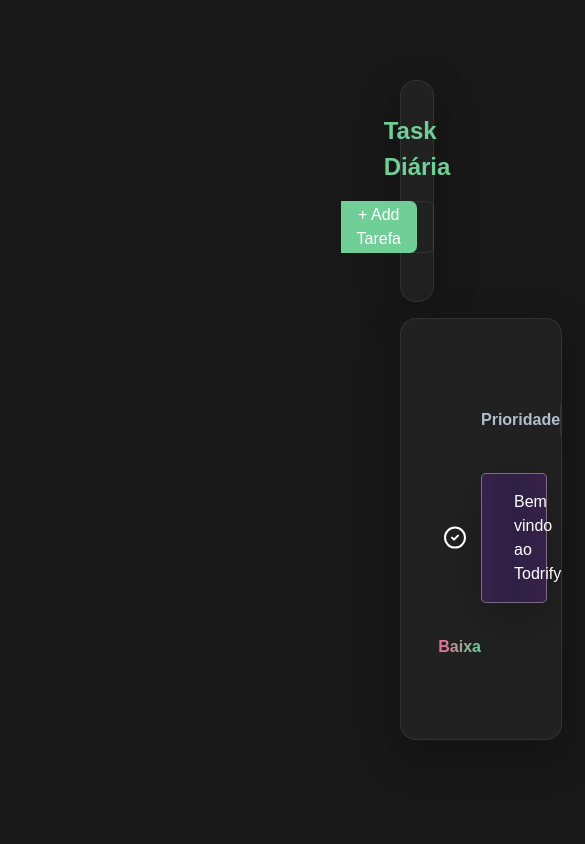
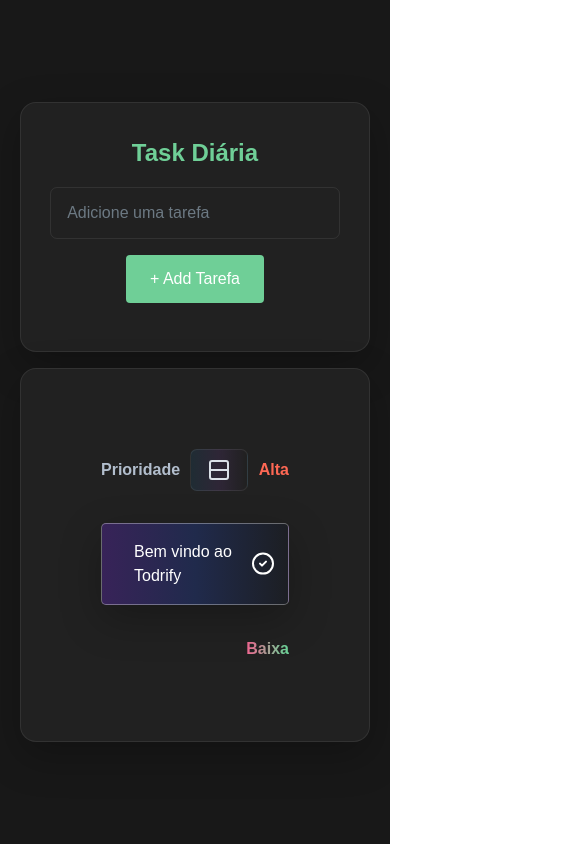
Before and after one commit to LipeMachado/Todrify, a React (Vite) app: page / in a window 390 px wide. Shown: the top 844 px of the page, 585 px wide, since content can reach past the window. Built offline with nearby package versions, Linux system fonts and the light colour scheme.

Commit message:
Add responsive

```diff
--- a/src/App.tsx
+++ b/src/App.tsx
@@ -118,17 +118,17 @@
   return (
     <>
       <Toaster />
-      <div className="min-h-screen py-20 px-[25rem] bg-bg3 overflow-hidden">
+      <div className="min-h-screen flex flex-col justify-center px-5 xl:px-80 py-10 lg:py-20 bg-bg3 overflow-hidden">
         <form
           onSubmit={handleSubmit}
           className="flex flex-col items-center bg-bg2 border-[1px] border-icons3 rounded-2xl mb-4 py-8 px-4 shadow-shadow3"
         >
           <h1
-            className="text-clamph1 font-extrabold text-primaryGreen"
+            className="text-clamph1 font-extrabold text-primaryGreen select-none"
           >
             Task Diária
           </h1>
-          <div className="my-4 mx-0 relative text-clampinput w-3/5 flex items-center justify-center text-gray-2">
+          <div className="my-4 mx-0 relative text-clampinput w-11/12 sm:w-3/5 flex-col sm:flex-row flex gap-4 sm:gap-0 items-center justify-center text-gray-2">
             <input
               type="text"
               value={value}
@@ -138,7 +138,7 @@
             />
             <div>
               <button
-                className="absolute top-0 right-0 cursor-pointer py-0 px-4 border-none bg-primaryGreen h-full rounded-r-[7px] text-white text-clampinputbutton transition-colors hover:bg-primary2"
+                className="block sm:absolute top-0 right-0 cursor-pointer py-3 px-6 sm:py-0 sm:px-4 border-none bg-primaryGreen h-full rounded sm:rounded-r-[7px] text-white text-clampinputbutton transition-colors hover:bg-primary2"
               >
                 + Add Tarefa
               </button>
@@ -150,18 +150,18 @@
           <SortableContext items={todos.map((todo) => todo.id)}>
             <ul className="overflow-hidden bg-bg2 p-[5rem] rounded-2xl shadow-shadow3 border-[1px] border-icons3">
               <div className="flex justify-between items-center mb-8">
-                <p className="text-clampinput font-semibold text-gray-2">
+                <p className="text-clampinput font-semibold text-gray-2 select-none">
                   Prioridade
                 </p>
                 <div className="">
                   <button
-                    className="py-[.5rem] px-4 rounded-[7px] bg-buttonGradient11 border-[1px] border-icons3 text-clampinputbutton cursor-pointer text-gray-1 transition-colors"
+                    className="py-[.5rem] px-4 rounded-[7px] bg-gradient-to-r from-[rgba(25,151,222,0.1)] via-[rgba(168,85,247,0.1)] border-[1px] border-icons3 text-clampinputbutton cursor-pointer text-gray-1 transition-colors"
                     onClick={gridHandler}
                   >
                     {toggleGrid ? <Columns /> : <Rows />}
                   </button>
                 </div>
-                <p className="text-clampinput font-semibold text-danger">Alta</p>
+                <p className="text-clampinput font-semibold text-danger select-none">Alta</p>
               </div>
               <div className={`${toggleGrid ? 'grid gap-4' : 'flex flex-col gap-2'} grid-cols-1 sm:grid-cols-2 transition-all`}>
                 {
--- a/src/components/List.tsx
+++ b/src/components/List.tsx
@@ -29,8 +29,7 @@
     const randomColors = [
         'from-pink-700/30 via-violet-800/30 to-gray-900/30',
         'from-violet-700/30 via-blue-800/30 to-gray-900/30',
-        'from-purple-800/30 via-violet-900/30 to-purple-800/30',
-        'from-emerald-500/30 via-lime-700/30  to-gray-900/30'
+        'from-emerald-500/30 via-lime-700/30 to-gray-900/30'
     ];
 
     const randomizeColor = () => {
--- a/src/components/Toaster.tsx
+++ b/src/components/Toaster.tsx
@@ -4,7 +4,7 @@
     return (
         <>
             <ToasterProvider
-                position="top-right"
+                position="bottom-right"
                 reverseOrder={false}
                 toastOptions={{
                     success: {
--- a/tailwind.config.js
+++ b/tailwind.config.js
@@ -13,7 +13,6 @@
         'white': '#fff',
         'primaryGreen': '#6FCF97',
         'primaryGreenGrad': 'linear-gradient(91deg, #F56693 0, #6FCF97 90.46%)',
-        'buttonGradient11': 'linear-gradient(110.42deg, rgba(25, 151, 222, 0.1) 29.2%, rgba(168, 85, 247, 0.1) 63.56%)',
       },
       colors: {
         gray: {
@@ -38,10 +37,10 @@
         'shadow3': '0 14px 40px rgb(0 0 0 / 25%)',
       },
       fontSize: {
-        clamph1: "clamp(1.5rem, 2vw, 2.5rem)",
-        clampinput: "clamp(1rem, 2vw, 1.2rem)",
-        clampinputbutton: "clamp(1rem, 2vw, 1.2rem)",
-        clampicon: "clamp(1.2rem, 2vw, 2rem)",
+        'clamph1': "clamp(1.5rem, 2vw, 2.5rem)",
+        'clampinput': "clamp(1rem, 2vw, 1.2rem)",
+        'clampinputbutton': "clamp(1rem, 2vw, 1.2rem)",
+        'clampicon': "clamp(1.2rem, 2vw, 2rem)",
       },
     },
   },
```
